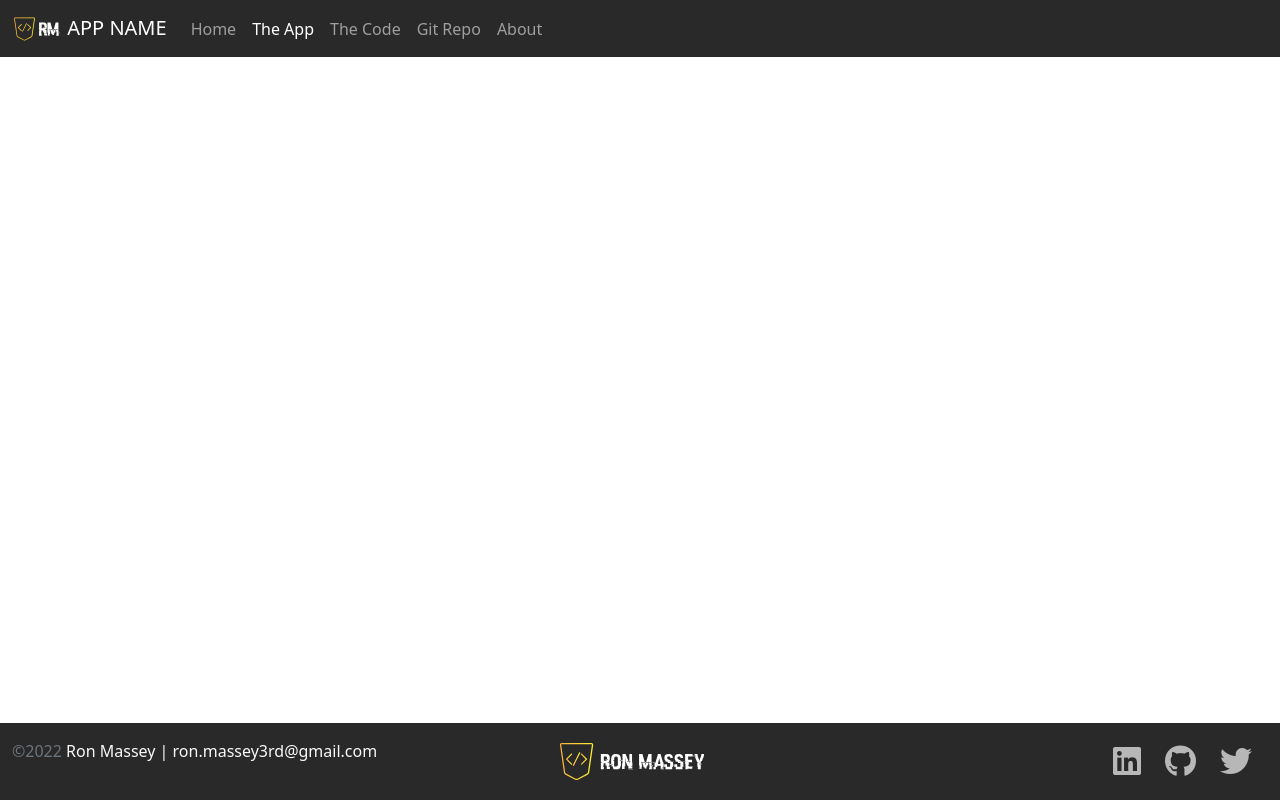
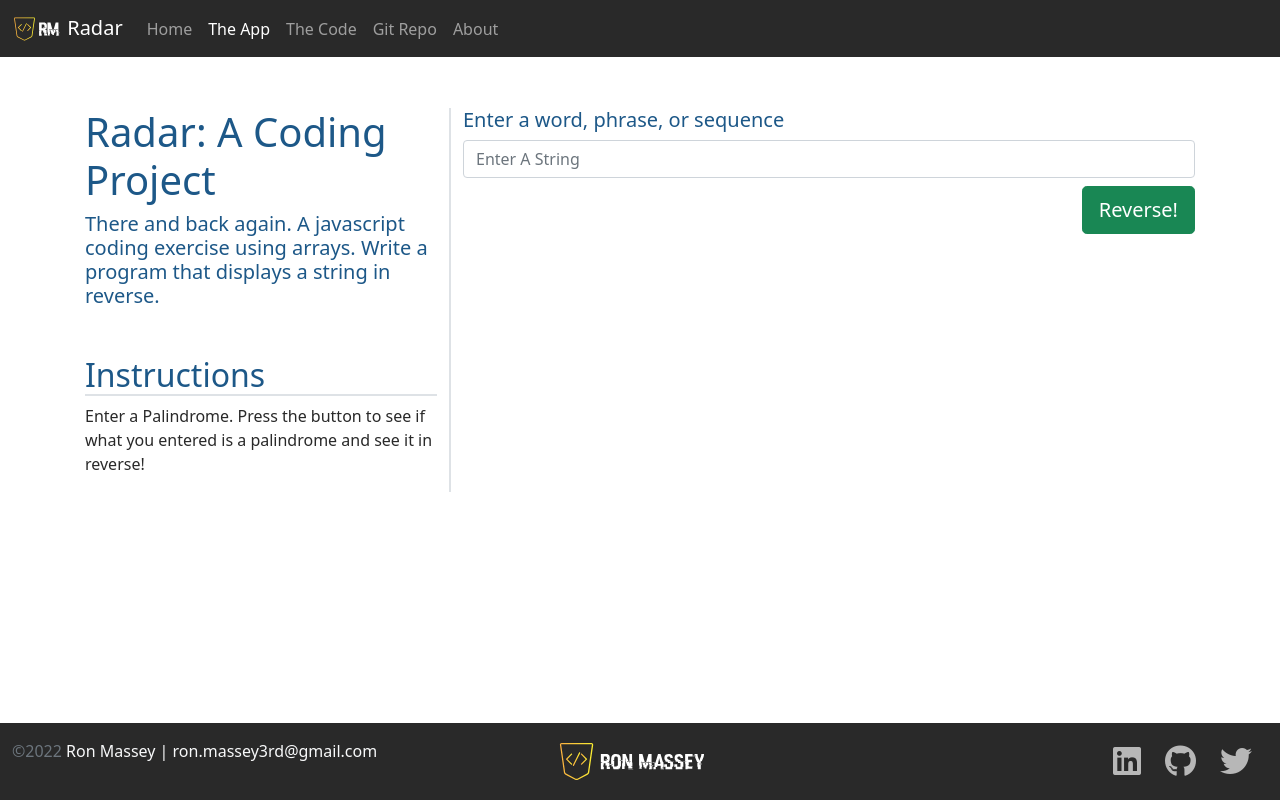
Before and after one commit to Rmassey11/Radar, a plain HTML site: page app.html in a window 1280 px wide. Drawn offline with nearby package versions, Linux system fonts and the light colour scheme.

Commit message:
Initial template carve-in
Changes made to reflect Radar App

```diff
--- a/app.html
+++ b/app.html
@@ -2,7 +2,7 @@
 <html lang="en" class="h-100">
 
 <head>
-    <title>App Name: A Coding Project By Ron Massey</title>
+    <title>Radar: A Coding Project By Ron Massey</title>
     <!-- Required meta tags -->
     <meta charset="utf-8">
     <meta name="viewport" content="width=device-width, initial-scale=1, shrink-to-fit=no">
@@ -21,7 +21,7 @@
     <!----***** Nav Section ***** -->
     <nav class="navbar navbar-expand-md navbar-dark fixed-top">
         <div class="container-fluid">
-            <a class="navbar-brand" href="#"><img src="/img/RMMark Color no background.svg" class="d-inline-block align-text-top" width="50" height="30" alt="Ron Massey Mark"> APP NAME</a>
+            <a class="navbar-brand" href="#"><img src="/img/RMMark Color no background.svg" class="d-inline-block align-text-top" width="50" height="30" alt="Ron Massey Mark"> Radar</a>
             <button class="navbar-toggler" type="button" data-bs-toggle="collapse" data-bs-target="#navbarCollapse"
                 aria-controls="navbarCollapse" aria-expanded="false" aria-label="Toggle navigation">
                 <span class="navbar-toggler-icon"></span>
@@ -38,7 +38,7 @@
                         <a class="nav-link" href="/code.html">The Code</a>
                     </li>
                     <li class="nav-item">
-                        <a class="nav-link" target="_blank" href="#">Git Repo</a>
+                        <a class="nav-link" target="_blank" href="https://github.com/Rmassey11/Radar.git">Git Repo</a>
                     </li>
                     <li class="nav-item">
                         <a class="nav-link" target="_blank" href="#">About</a>
@@ -49,7 +49,40 @@
 </nav>
 <!----***** Main Section ***** -->
 <main class="flex-shrink-0">
-    <div class="container"></div>
+    <div class="container mt-5">
+        <div class="row row-cols-1 row-cols-lg-2">
+            <div class="col col-lg-4 border-end border-2">
+                <h1>Radar: A Coding Project</h1>
+                <h4 class="lead">
+                    There and back again. A javascript coding exercise using arrays. Write a program
+                        that displays a string in reverse.
+                </h4>
+                <h2 class="mt-5 border-bottom border-2">Instructions</h2>
+                <p>Enter a Palindrome. Press the button to see if what you entered is a palindrome and see it in reverse!</p>
+            </div>
+            <div class="col col-lg-8">
+                <div>
+                    <h5>Enter a word, phrase, or sequence</h5>
+                    <form class="row gy-2 gx-3">
+                        <div class="col">
+                            <input id="userString" type="text" class="form-control" placeholder="Enter A String"
+                            aria-label="Enter A String">
+                        </div>
+                        <div class="col-12 d-flex justify-content-end">
+                            <button id="btnSubmit" type="button" class="btn btn-success btn-lg">Reverse!</button>
+                        </div>
+                        <div class="alert alert-danger mt-5 invisible fade show" id="alert" role="alert">
+                            <h4 class="alert-heading">Well Done!</h4>
+                            <hr>
+                            <p class="mb-0" id="msg">
+                                <!--Insert a Message Here-->
+                            </p>
+                        </div>
+                    </form>
+                </div>
+            </div>
+        </div>
+    </div>
 </main>
  <!----***** Footer Section ***** -->
     <footer class="footer mt-auto py-3 sticky-footer">
@@ -82,6 +115,9 @@
         integrity="sha384-/bQdsTh/da6pkI1MST/rWKFNjaCP5gBSY4sEBT38Q/9RBh9AH40zEOg7Hlq2THRZ" crossorigin="anonymous">
     </script>
     <script src="/js/site.js"></script>
+    <script>
+        document.getElementById("btnSubmit").addEventListener("click", getPalindrome);
+    </script>
 </body>
 
 </html>
```
Also changed, not shown: code.html (+4 -4 lines), index.html (+7 -8 lines), img/TheCountLogo.svg (deleted), img/radar-153679.svg (added).
